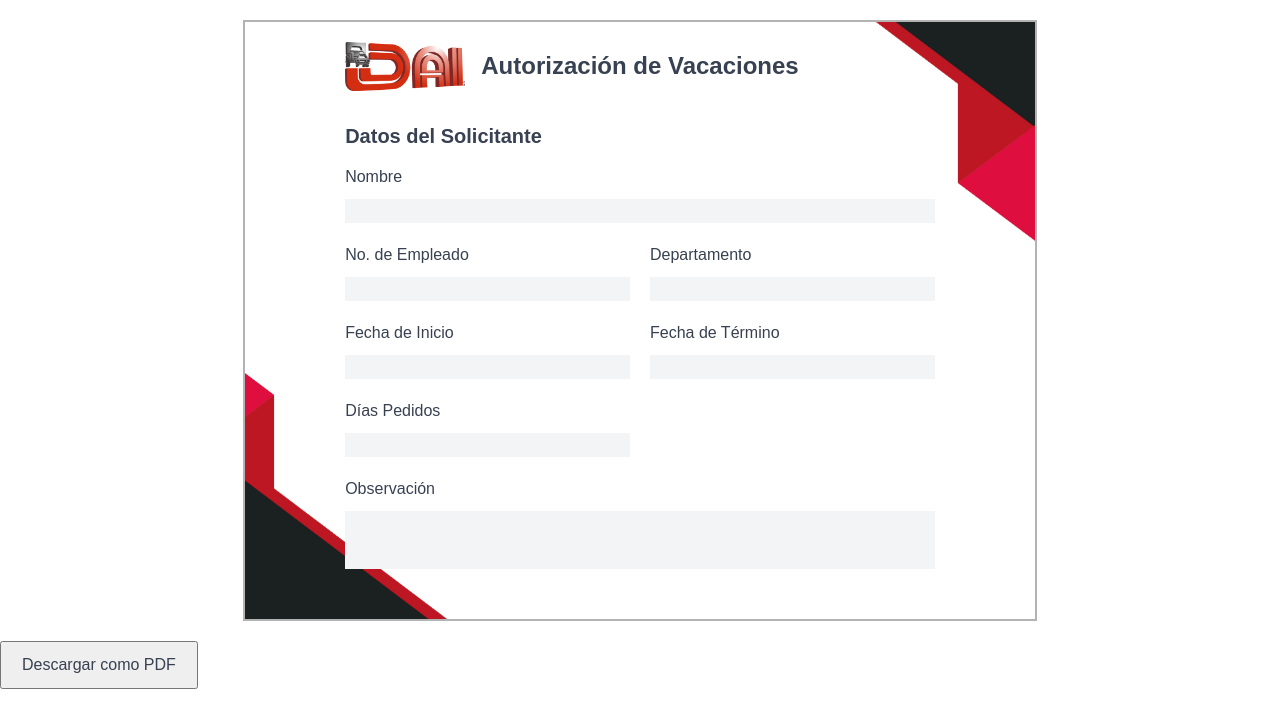
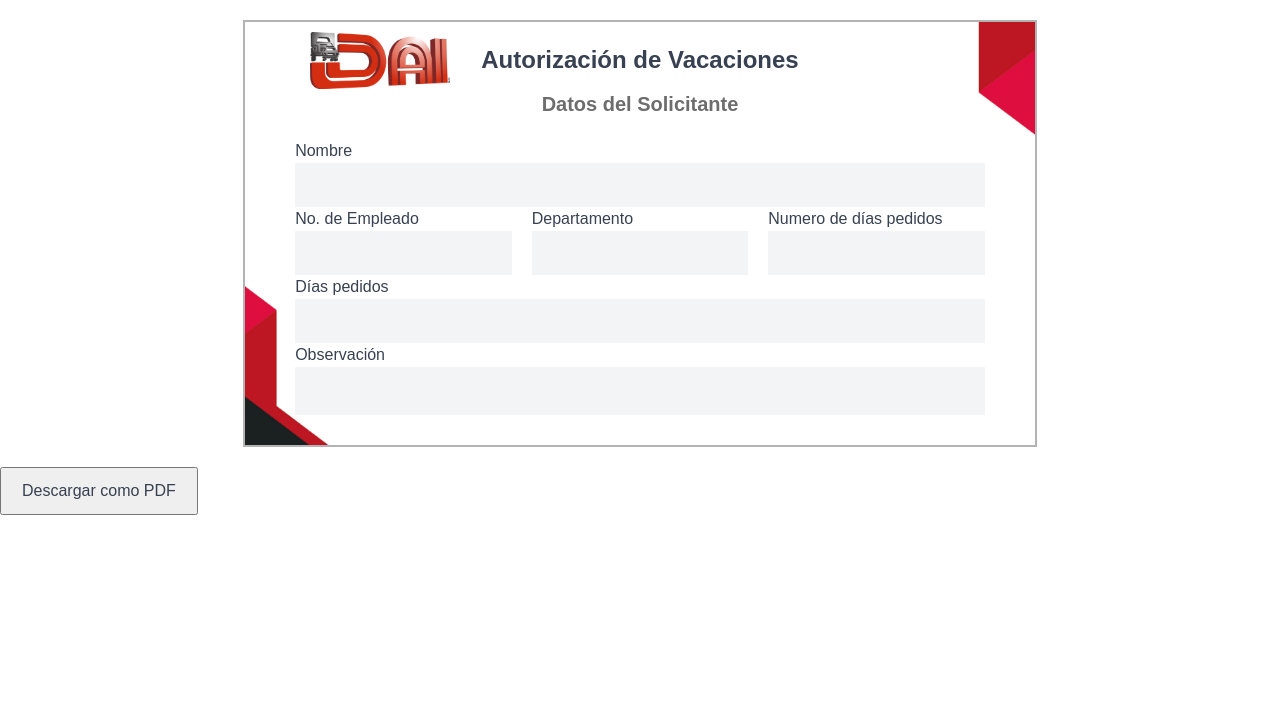
Before and after one commit to abner-silva-dev/holiday-system, a React (Vite) app: page /print in a window 1280 px wide. Shown: the top 728 px of the page. Built offline with nearby package versions, Linux system fonts and the light colour scheme.

Commit message:
v2 print

```diff
--- a/src/pages/Print.tsx
+++ b/src/pages/Print.tsx
@@ -1,27 +1,5 @@
 import styled from 'styled-components';
 import html2pdf from 'html2pdf.js';
-
-// const PrintContainer = styled.div`
-//   margin: 0 auto;
-//   margin-top: 5rem;
-//   border: 2px solid black;
-
-//   /* background-image: url('membretado.png');
-//   background-size: cover; */
-//   & header {
-//     display: grid;
-//     grid-template-columns: 1fr 1fr 1fr;
-//   }
-// `;
-
-// const Page = styled.div`
-//   /* @media print {
-//     @media page {
-//       size: letter;
-//       margin: 20mm;
-//     }
-//   } */
-// `;
 
 const Logo = styled.img`
   width: 14rem;
@@ -31,7 +9,6 @@ const Logo = styled.img`
 
 const HeadingContainer = styled.div`
   text-align: center;
-
   & h1 {
     font-size: 2.4rem;
     width: 350px;
@@ -39,18 +16,15 @@ const HeadingContainer = styled.div`
 `;
 
 const PrintContainer = styled.div`
-  /* font-size: 1.5rem; */
   width: 210mm;
-  padding: 2rem 10rem;
+  padding: 1rem 5rem;
   border: 2px solid #b3b3b3;
   margin: auto;
   margin-top: 2rem;
   background-image: url('membretado.png');
   background-position: -60px center;
   background-size: cover;
-  background-size: 112%;
-
-  /* background-position: center; */
+  background-size: 115%;
 
   & header {
     display: grid;
@@ -59,36 +33,27 @@ const PrintContainer = styled.div`
   }
 `;
 
-// const Form = styled.div`
-//   /* padding: 1rem 2rem; */
-
-//   display: grid;
-//   grid-template-columns: 1fr 2fr 1fr 2fr;
-
-//   & :last-child {
-//     grid-column: 2/-1;
-//   }
-// `;
-
 const Group = styled.div`
   display: grid;
   grid-template-columns: 1fr 1fr;
-
-  gap: 1rem;
 
   & textarea {
     width: 100%;
     resize: none;
     border: none;
     background-color: #f3f4f6;
-    padding: 0.5rem 0.8rem;
+    /* padding: 0.5rem 0.8rem; */
   }
+`;
+
+const GroupSpanAll = styled.div`
+  grid-column: 1/-1;
 `;
 
 const GroupGrid = styled.div`
   display: grid;
   grid-template-columns: 1fr 1fr;
-  gap: 2rem;
+  column-gap: 3rem;
   align-items: center;
 
   & :first-child {
@@ -99,29 +64,38 @@ const GroupGrid = styled.div`
     grid-column: 1/-1;
   }
 
+  & :nth-child(3) {
+    grid-column: 1/-1;
+  }
+
   & input {
     align-self: center;
     border: none;
     background-color: #f3f4f6;
-    padding: 0 0.8rem;
+    padding: 1rem;
   }
+`;
+const Subtitle = styled.h1`
+  text-align: center;
+  font-size: 2rem;
+  font-weight: 600;
+  color: #6d6d6d;
 `;
 
 const Section = styled.section`
-  margin: 3rem 0;
+  margin: 2rem 0;
 
   & h1 {
     font-size: 2rem;
     width: 350px;
-    margin-bottom: 1.4rem;
   }
 `;
 
-// const Form = styled.div`
-//   display: flex;
-//   flex-direction: column;
-//   gap: 1rem;
-// `;
+const GroupTwo = styled.div`
+  display: flex;
+  gap: 2rem;
+  grid-column: 1/-1;
+`;
 
 const Print = () => {
   // Función para generar el PDF
@@ -152,38 +126,35 @@ const Print = () => {
             <h1>Autorización de Vacaciones</h1>
           </HeadingContainer>
         </header>
+
         {/* CONTENT */}
+        <Subtitle>Datos del Solicitante</Subtitle>
         <Section>
-          <h1>Datos del Solicitante</h1>
-
           <GroupGrid>
             <Group>
               <label>Nombre</label>
-              <input type="text"></input>
+              <input type="text" />
             </Group>
 
-            <Group>
-              <label>No. de Empleado</label>
-              <input type="text"></input>
-            </Group>
-            <Group>
-              <label>Departamento</label>
-              <input type="text"></input>
-            </Group>
+            <GroupTwo>
+              <Group>
+                <label>No. de Empleado</label>
+                <input type="text" />
+              </Group>
+              <Group>
+                <label>Departamento</label>
+                <input type="text" />
+              </Group>
+
+              <Group>
+                <label>Numero de días pedidos</label>
+                <input type="text" />
+              </Group>
+            </GroupTwo>
 
             <Group>
-              <label>Fecha de Inicio</label>
-              <input type="text"></input>
-            </Group>
-
-            <Group>
-              <label>Fecha de Término</label>
-              <input type="text"></input>
-            </Group>
-
-            <Group>
-              <label>Días Pedidos</label>
-              <input type="text"></input>
+              <label>Días pedidos</label>
+              <input type="text" />
             </Group>
 
             <Group>
@@ -192,7 +163,6 @@ const Print = () => {
             </Group>
           </GroupGrid>
         </Section>
-        {/* <img src="https://via.placeholder.com/150" alt="Imagen de ejemplo" /> */}
       </PrintContainer>
       {/* Botón para generar el PDF */}
       <button
```
